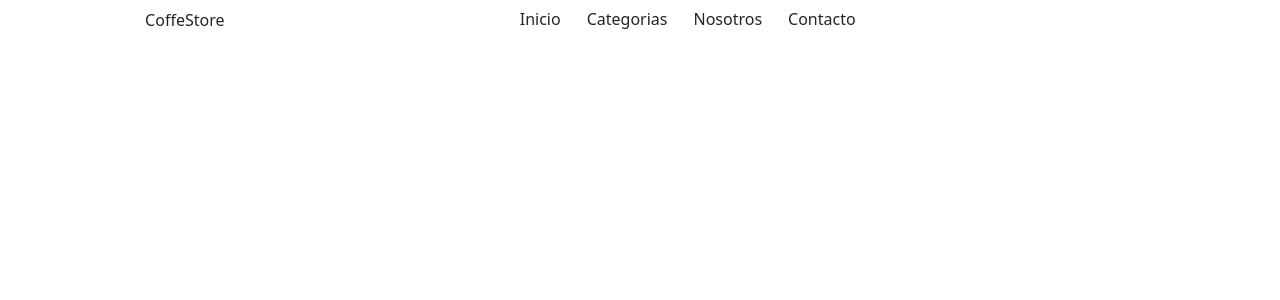
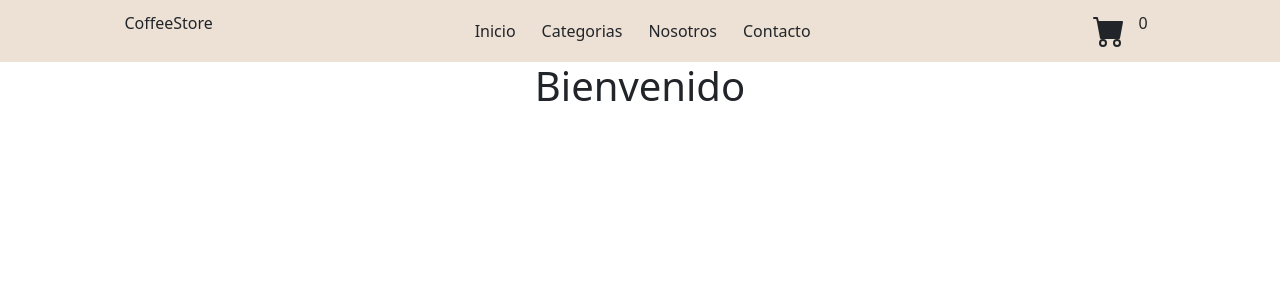
Before and after one commit to Lucas-Esteban-Rodriguez/Coderhouse_ReactJS, a React (Create React App) app: page / in a window 1280 px wide. Shown: the top 300 px of the page. Built offline with nearby package versions, Linux system fonts and the light colour scheme.

Commit message:
Primer pre-entrega proyecto final lista

```diff
--- a/src/App.js
+++ b/src/App.js
@@ -1,11 +1,13 @@
 import './App.css'
-import Navbar from './Components/Navbar.js'
 import 'bootstrap/dist/css/bootstrap.css'
+import Navbar from './Components/Navbar/Navbar.js'
+import ItemListContainer from './Components/ItemListContainer/ItemListContainer.js'
 
 function App() {
   return (
     <div className="App">
       <Navbar />
+      <ItemListContainer saludo='Bienvenido' />
     </div>
   );
 }
--- /dev/null
+++ b/src/Components/CartWidget/CartWidget.js
@@ -0,0 +1,16 @@
+import './CartWidget.css'
+
+const CartWidget = () => {
+    return (
+            <div className='p-2 d-flex justify-content-center align-items-center'>
+                <a className='btn'>
+                    <svg xmlns="http://www.w3.org/2000/svg" width="32" height="32" fill="currentColor" class="bi bi-cart-fill" viewBox="0 0 16 16">
+                        <path d="M0 1.5A.5.5 0 0 1 .5 1H2a.5.5 0 0 1 .485.379L2.89 3H14.5a.5.5 0 0 1 .491.592l-1.5 8A.5.5 0 0 1 13 12H4a.5.5 0 0 1-.491-.408L2.01 3.607 1.61 2H.5a.5.5 0 0 1-.5-.5zM5 12a2 2 0 1 0 0 4 2 2 0 0 0 0-4zm7 0a2 2 0 1 0 0 4 2 2 0 0 0 0-4zm-7 1a1 1 0 1 1 0 2 1 1 0 0 1 0-2zm7 0a1 1 0 1 1 0 2 1 1 0 0 1 0-2z"/>
+                    </svg>
+                </a>
+                <p>0</p>
+            </div>
+    )
+}
+
+export default CartWidget;
--- /dev/null
+++ b/src/Components/ItemListContainer/ItemListContainer.js
@@ -0,0 +1,11 @@
+import './ItemListContainer.css'
+
+const ItemListContainer = ({saludo}) => {
+    return (
+        <div>
+            <h1>{saludo}</h1>
+        </div>
+    )
+}
+
+export default ItemListContainer;
--- /dev/null
+++ b/src/Components/Navbar/Navbar.css
@@ -0,0 +1,3 @@
+nav {
+    background-color: #ede0d4;
+}
--- a/src/Components/Navbar.js
+++ b/src/Components/Navbar/Navbar.js
@@ -1,16 +1,17 @@
 import './Navbar.css';
+import CartWidget from '../CartWidget/CartWidget.js'
 
 const Navbar = () => {
     return (
-        <nav className='d-flex justify-content-around'>
-        <div className='p-2'>CoffeStore</div>
+        <nav className='d-flex justify-content-around align-items-center'>
+        <p>CoffeeStore</p>
         <div>
             <a className='btn'>Inicio</a>
             <a className='btn'>Categorias</a>
             <a className='btn'>Nosotros</a>
             <a className='btn'>Contacto</a>
         </div>
-        <div></div>
+        <CartWidget />
     </nav>
     )
 };
```
Also changed, not shown: src/Components/CartWidget/CartWidget.css (added), src/Components/ItemListContainer/ItemListContainer.css (added).
